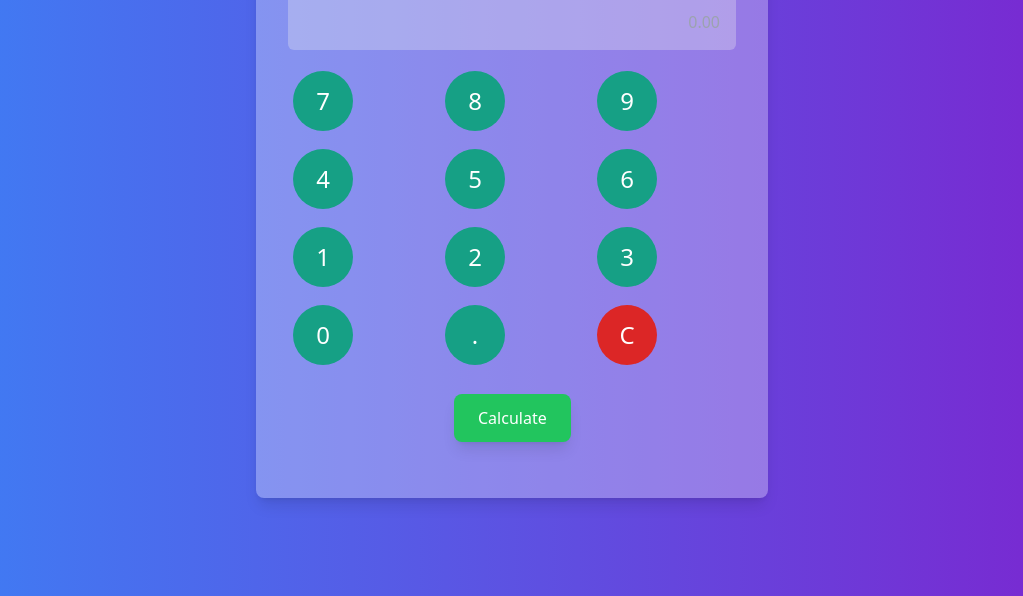
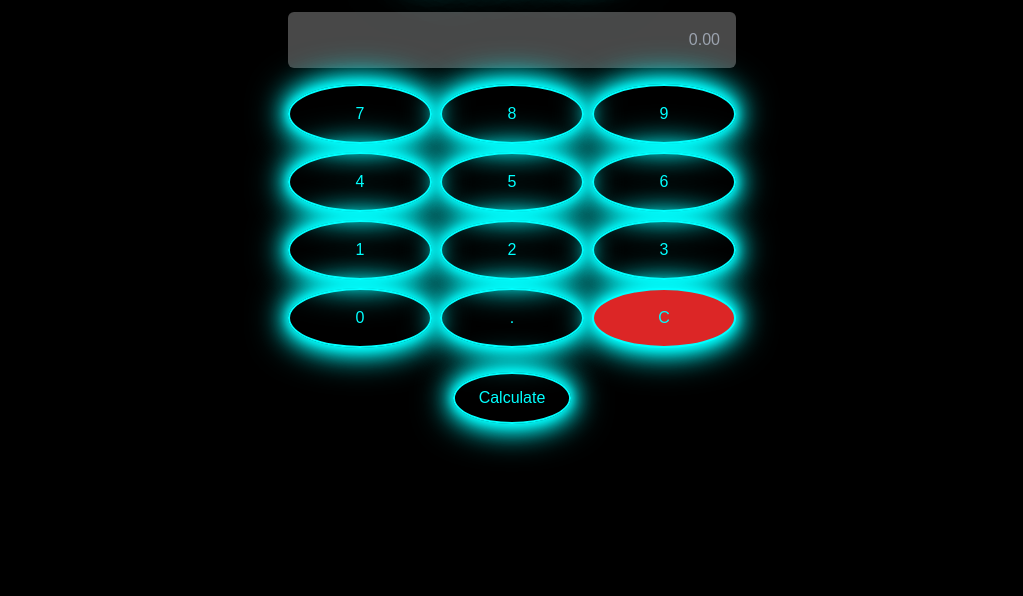
Before and after one commit to Brave-Programmmer/Fun, a plain HTML site: page index.html in a window 1280 px wide. Shown: the part 204-800 px from the top of the page, without its empty margins (128-1151 px from the left). Drawn offline with nearby package versions, Linux system fonts and the light colour scheme.

Commit message:
Update index.html

```diff
--- a/index.html
+++ b/index.html
@@ -3,7 +3,7 @@
 <head>
   <meta charset="UTF-8">
   <meta name="viewport" content="width=device-width, initial-scale=1.0">
-  <title>16% Calculator with Detailed Result</title>
+  <title>16% Calculator with Neon Effect</title>
 
   <!-- Tailwind CSS CDN -->
   <script src="https://cdn.tailwindcss.com"></script>
@@ -12,23 +12,38 @@
   <link rel="stylesheet" href="https://cdnjs.cloudflare.com/ajax/libs/animate.css/4.1.1/animate.min.css"/>
 
   <style>
-    .calculator-button {
-      width: 60px;
-      height: 60px;
-      font-size: 24px;
-      background: #16a085;
-      color: white;
-      border: none;
-      border-radius: 50%;
-      margin: 5px;
-      cursor: pointer;
-      transition: background-color 0.3s;
+    body {
+      background: #000; /* Dark background for contrast */
     }
 
-    .calculator-button:hover {
-      background: #1abc9c;
+    /* Neon Text Effect */
+    .neon-text {
+      font-family: 'Arial', sans-serif;
+      color: #fff;
+      text-shadow: 0 0 5px rgba(255, 255, 255, 0.8), 0 0 20px #0ff, 0 0 30px #0ff, 0 0 40px #0ff, 0 0 50px #0ff, 0 0 75px #0ff;
     }
 
+    /* Neon Button Effect */
+    .neon-button {
+      background-color: transparent;
+      color: #0ff;
+      border: 2px solid #0ff;
+      border-radius: 50%;
+      box-shadow: 0 0 10px #0ff, 0 0 20px #0ff, 0 0 30px #0ff, 0 0 40px #0ff;
+      transition: box-shadow 0.3s ease-in-out;
+    }
+
+    .neon-button:hover {
+      box-shadow: 0 0 20px #0ff, 0 0 40px #0ff, 0 0 60px #0ff, 0 0 80px #0ff;
+    }
+
+    /* Neon Effect for Result Display */
+    .neon-result {
+      color: #0ff;
+      text-shadow: 0 0 5px rgba(255, 255, 255, 0.8), 0 0 20px #0ff, 0 0 30px #0ff, 0 0 40px #0ff, 0 0 50px #0ff, 0 0 75px #0ff;
+    }
+
+    /* Fade-in animation for result */
     .result.fade-in {
       opacity: 1;
       transition: opacity 0.5s ease-in-out;
@@ -48,9 +63,9 @@
     }
   </style>
 </head>
-<body class="bg-gradient-to-r from-blue-500 to-purple-700 flex items-center justify-center h-screen text-white">
+<body class="flex items-center justify-center h-screen text-white">
 
-  <div class="container bg-opacity-30 bg-white p-8 rounded-lg shadow-lg text-center max-w-lg">
+  <div class="container p-8 rounded-lg text-center max-w-lg neon-text">
     <h1 class="text-3xl font-bold mb-8 animate__animated animate__fadeInDown">16% Calculator</h1>
 
     <!-- Display for Calculator Input -->
@@ -58,28 +73,28 @@
 
     <!-- Calculator Buttons -->
     <div class="grid grid-cols-3 gap-2">
-      <button class="calculator-button" onclick="addToDisplay('7')">7</button>
-      <button class="calculator-button" onclick="addToDisplay('8')">8</button>
-      <button class="calculator-button" onclick="addToDisplay('9')">9</button>
+      <button class="neon-button p-4" onclick="addToDisplay('7')">7</button>
+      <button class="neon-button p-4" onclick="addToDisplay('8')">8</button>
+      <button class="neon-button p-4" onclick="addToDisplay('9')">9</button>
 
-      <button class="calculator-button" onclick="addToDisplay('4')">4</button>
-      <button class="calculator-button" onclick="addToDisplay('5')">5</button>
-      <button class="calculator-button" onclick="addToDisplay('6')">6</button>
+      <button class="neon-button p-4" onclick="addToDisplay('4')">4</button>
+      <button class="neon-button p-4" onclick="addToDisplay('5')">5</button>
+      <button class="neon-button p-4" onclick="addToDisplay('6')">6</button>
 
-      <button class="calculator-button" onclick="addToDisplay('1')">1</button>
-      <button class="calculator-button" onclick="addToDisplay('2')">2</button>
-      <button class="calculator-button" onclick="addToDisplay('3')">3</button>
+      <button class="neon-button p-4" onclick="addToDisplay('1')">1</button>
+      <button class="neon-button p-4" onclick="addToDisplay('2')">2</button>
+      <button class="neon-button p-4" onclick="addToDisplay('3')">3</button>
 
-      <button class="calculator-button" onclick="addToDisplay('0')">0</button>
-      <button class="calculator-button" onclick="addToDisplay('.')">.</button>
-      <button class="calculator-button bg-red-600 hover:bg-red-700" onclick="clearDisplay()">C</button>
+      <button class="neon-button p-4" onclick="addToDisplay('0')">0</button>
+      <button class="neon-button p-4" onclick="addToDisplay('.')">.</button>
+      <button class="neon-button p-4 bg-red-600 hover:bg-red-700" onclick="clearDisplay()">C</button>
     </div>
 
     <!-- Calculate Button -->
-    <button onclick="calculate()" class="bg-green-500 hover:bg-green-600 text-white px-6 py-3 mt-6 rounded-lg shadow-lg animate__animated animate__pulse animate__infinite">Calculate</button>
+    <button onclick="calculate()" class="neon-button px-6 py-3 mt-6">Calculate</button>
 
     <!-- Result Section -->
-    <div id="result" class="result mt-6 text-lg"></div>
+    <div id="result" class="result mt-6 text-lg neon-result"></div>
   </div>
 
   <!-- jQuery for dynamic behavior -->
```
